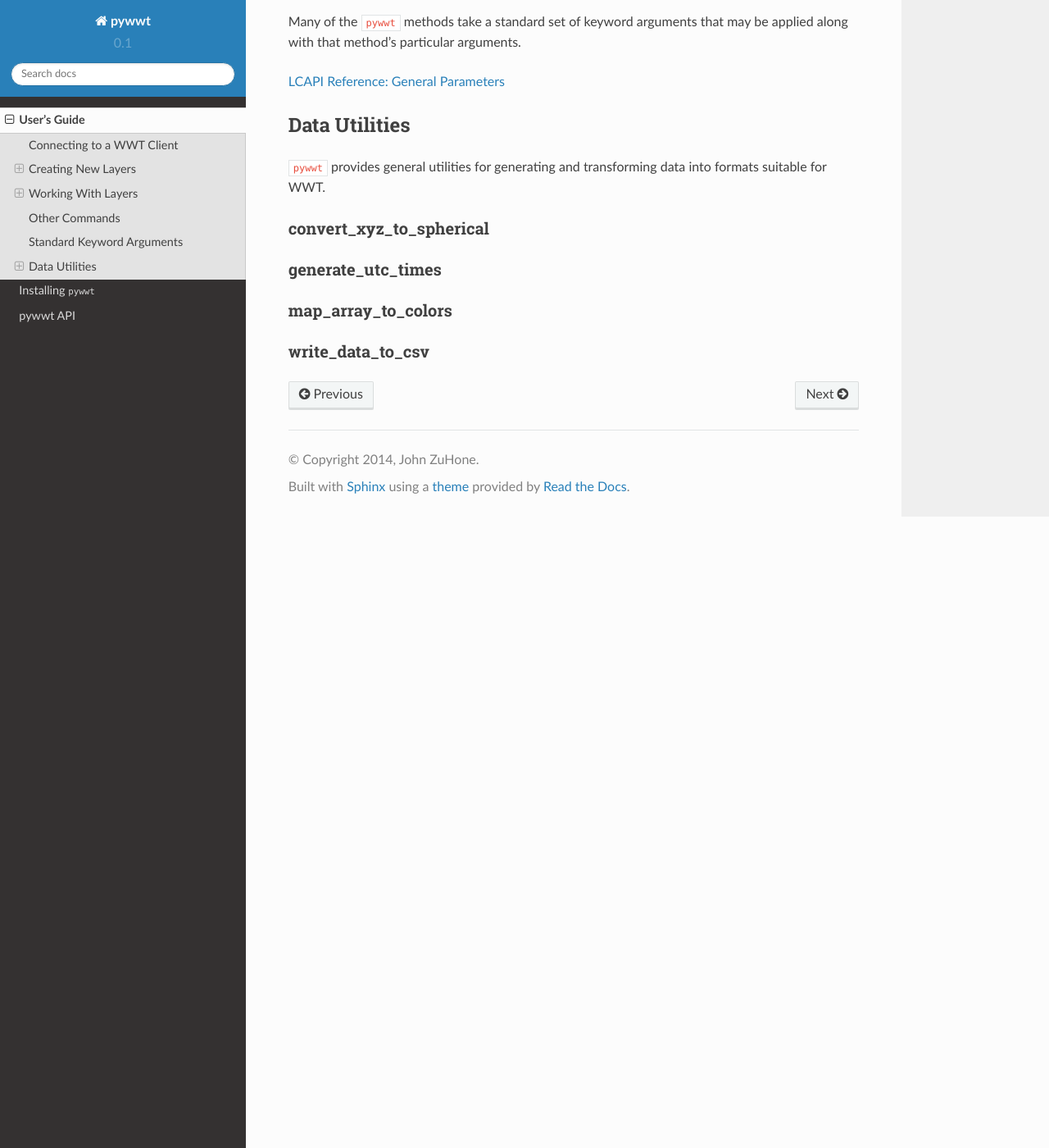
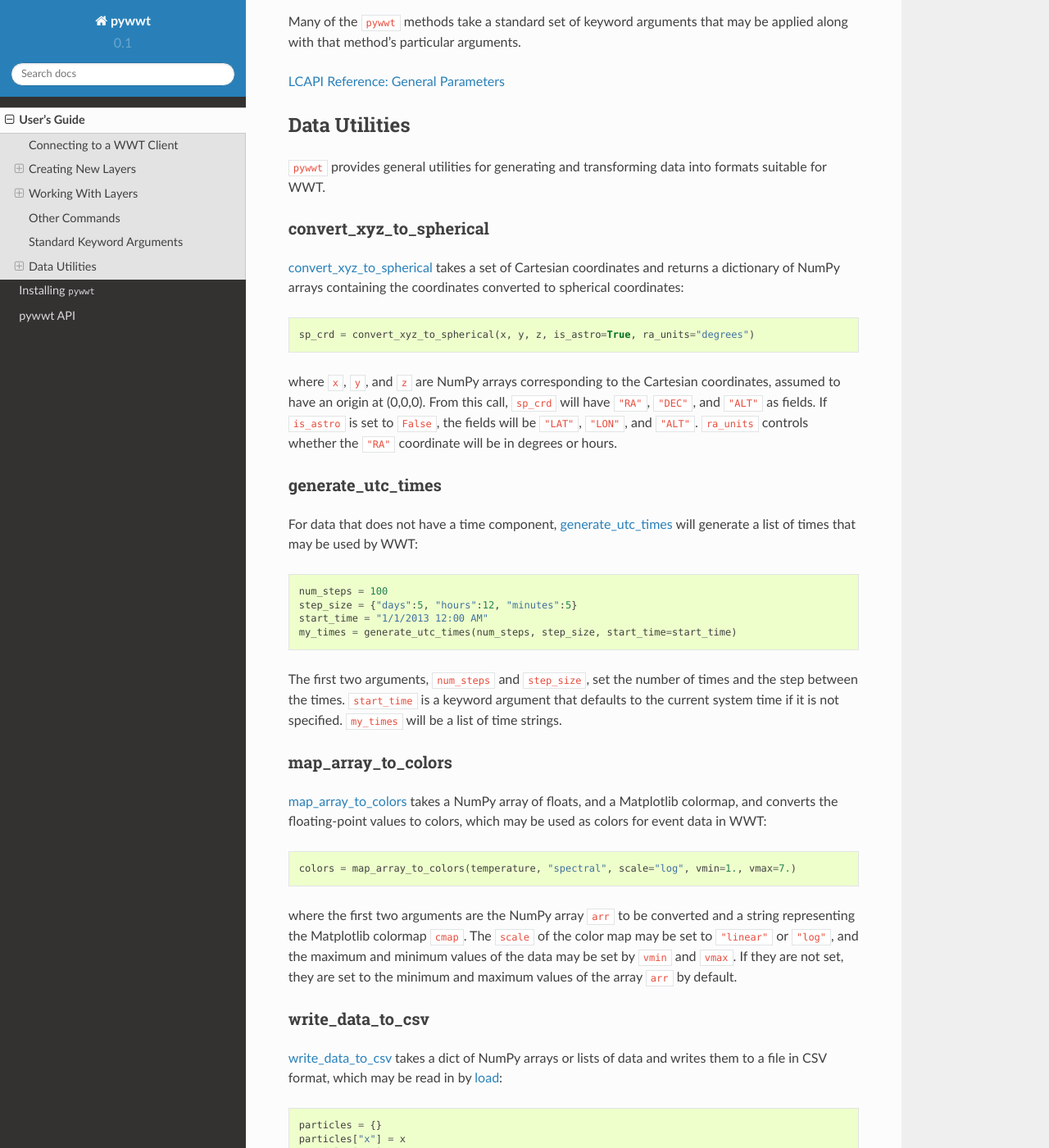
Before and after one commit to WorldWideTelescope/pywwt, a Sphinx documentation site: the page built from source/users_guide.rst, in a window 1280 px wide and 1400 px high, scrolled down 2961 px. Shown: the whole window at 82% size. Built offline with Sphinx 7.4.7 and the Read the Docs theme 2.0.0, drawn with Linux system fonts in a browser that asks for light colours; some of the changed text lies outside the part shown.

Commit message:
Utilties docs

```diff
--- a/source/users_guide.rst
+++ b/source/users_guide.rst
@@ -9,6 +9,11 @@ User's Guide
 
 .. _WWTLayer: api/pywwt.layer.html
 .. _update: api/pywwt.layer.html#pywwt.layer.WWTLayer.update
+
+.. _convert_xyz_to_spherical: api/pywwt.utils.html#pywwt.utils.convert_xyz_to_spherical
+.. _generate_utc_times: api/pywwt.utils.html#pywwt.utils.generate_utc_times
+.. _map_array_to_colors: api/pywwt.utils.html#pywwt.utils.map_array_to_colors
+.. _write_data_to_csv: api/pywwt.utils.html#pywwt.utils.write_data_to_csv
 
 ``pywwt`` is a Python interface for the Microsoft `World Wide Telescope <http://www.worldwidetelescope.org>`_
 (WWT) Windows client, using the
@@ -79,7 +84,7 @@ You can use the load_ method to generate a new layer with data uploaded from a f
 
 .. code-block:: python
 
-    my_layer = my_wwt.load("particles.csv","Sun","Vulcan")
+    my_layer = my_wwt.load("particles.csv", "Sun", "Vulcan")
 
 where the file in this case is a CSV file with values separated by commas or tabs. The
 second two arguments are the ``frame`` to load the data into, and the ``name`` for the new layer.
@@ -93,7 +98,7 @@ control the fading in and out of data.
 
 .. code-block:: python
 
-    my_layer = my_wwt.load("particles.csv","Sun","Vulcan", color="FFFFFFFF",
+    my_layer = my_wwt.load("particles.csv", "Sun", "Vulcan", color="FFFFFFFF",
                            start_date="1/11/2009 12:00 AM", end_date="12/31/2010 5:00 PM",
                            fade_type="In", fade_range=2)
 
@@ -108,7 +113,7 @@ To create a new layer without loading data from a file, use the new_layer_ metho
 
 .. code-block:: python
 
-    new_layer = my_wwt.new_layer("Sky","My Star",["RA","DEC","ALT","color"])
+    new_layer = my_wwt.new_layer("Sky", "My Star", ["RA","DEC","ALT","color"])
 
 where the first two arguments are the ``frame`` to create the layer and the ``name`` of the
 new layer. The last argument is a list of ``fields`` that are the names of the data arrays
@@ -122,7 +127,7 @@ new_layer_group
 
 .. code-block:: python
 
-    my_wwt.new_layer_group("Sun","my asteroids")
+    my_wwt.new_layer_group("Sun", "my asteroids")
 
 get_existing_layer
 ++++++++++++++++++
@@ -166,11 +171,63 @@ for WWT.
 convert_xyz_to_spherical
 ++++++++++++++++++++++++
 
+convert_xyz_to_spherical_ takes a set of Cartesian coordinates and returns a dictionary of NumPy arrays
+containing the coordinates converted to spherical coordinates:
+
+.. code-block:: python
+
+    sp_crd = convert_xyz_to_spherical(x, y, z, is_astro=True, ra_units="degrees")
+
+where ``x``, ``y``, and ``z`` are NumPy arrays corresponding to the Cartesian coordinates, assumed to have
+an origin at (0,0,0). From this call, ``sp_crd`` will have ``"RA"``, ``"DEC"``, and ``"ALT"`` as fields. If
+``is_astro`` is set to ``False``, the fields will be ``"LAT"``, ``"LON"``, and ``"ALT"``. ``ra_units`` controls
+whether the ``"RA"`` coordinate will be in degrees or hours.
+
 generate_utc_times
 ++++++++++++++++++
+
+For data that does not have a time component, generate_utc_times_ will generate a list of times that may be
+used by WWT:
+
+.. code-block:: python
+
+    num_steps = 100
+    step_size = {"days":5, "hours":12, "minutes":5}
+    start_time = "1/1/2013 12:00 AM"
+    my_times = generate_utc_times(num_steps, step_size, start_time=start_time)
+
+The first two arguments, ``num_steps`` and ``step_size``, set the number of times and the step between the times.
+``start_time`` is a keyword argument that defaults to the current system time if it is not specified. ``my_times``
+will be a list of time strings.
 
 map_array_to_colors
 +++++++++++++++++++
 
+map_array_to_colors_ takes a NumPy array of floats, and a Matplotlib colormap, and converts the floating-point
+values to colors, which may be used as colors for event data in WWT:
+
+.. code-block:: python
+
+    colors = map_array_to_colors(temperature, "spectral", scale="log", vmin=1., vmax=7.)
+
+where the first two arguments are the NumPy array ``arr`` to be converted and a string representing the Matplotlib
+colormap ``cmap``. The ``scale`` of the color map may be set to ``"linear"`` or ``"log"``, and the maximum and minimum
+values of the data may be set by ``vmin`` and ``vmax``. If they are not set, they are set to the minimum and maximum
+values of the array ``arr`` by default.
+
 write_data_to_csv
 +++++++++++++++++
+
+write_data_to_csv_ takes a dict of NumPy arrays or lists of data and writes them to a file in CSV format, which may be
+read in by load_:
+
+.. code-block:: python
+
+    particles = {}
+    particles["x"] = x
+    particles["y"] = y
+    particles["z"] = z
+    particles["color"] = colors
+    write_data_to_csv(particles, "my_particles.csv", mode="new")
+
+The keyword argument ``mode`` may be set to ``"new"`` or ``"append"``.
```
